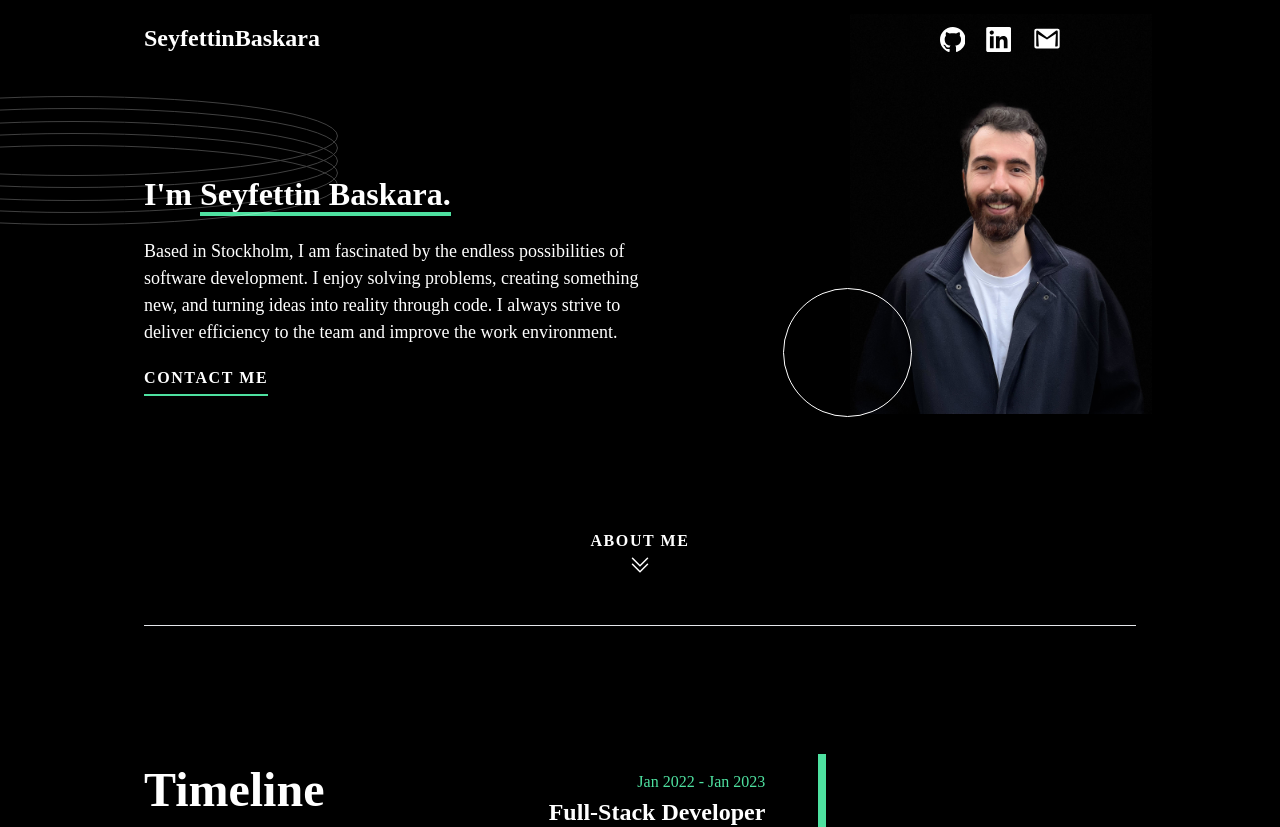
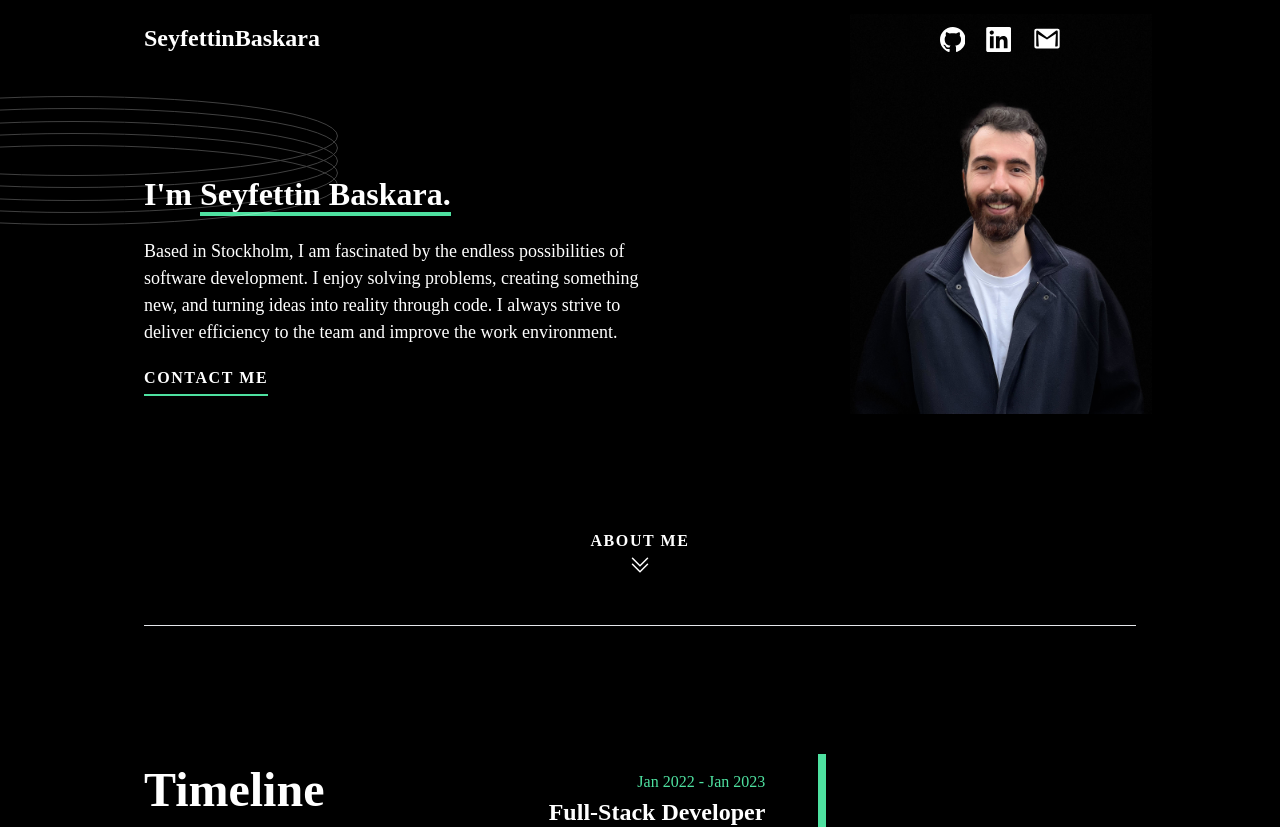
Before and after one commit to SeyfBaskara/Portfolio, a Next.js app: page / in a window 1280 px wide. Shown: the top 827 px of the page. Built offline with nearby package versions, Linux system fonts and the light colour scheme.

Commit message:
remove ring patern from head

```diff
--- a/components/PaternCircle.tsx
+++ b/components/PaternCircle.tsx
@@ -15,11 +15,6 @@ const style = {
 const PaternCircle: React.FC<IProps> = ({ header, footer }) => {
    return (
       <>
-         {header && (
-            <div className="absolute top-[21rem] -right-16 sm:top-64 md:right-72 md:top-72 lg:right-[23rem]">
-               <Image src="/images/pattern-circle.svg" alt="pattern circle" width={129} height={129} />
-            </div>
-         )}
          <div className={`${header ? style.header : footer ? style.footer : style.techStack}`}>
             <Image src="/images/pattern-rings.svg" alt="pattern circle" width={530} height={129} />
          </div>
```
